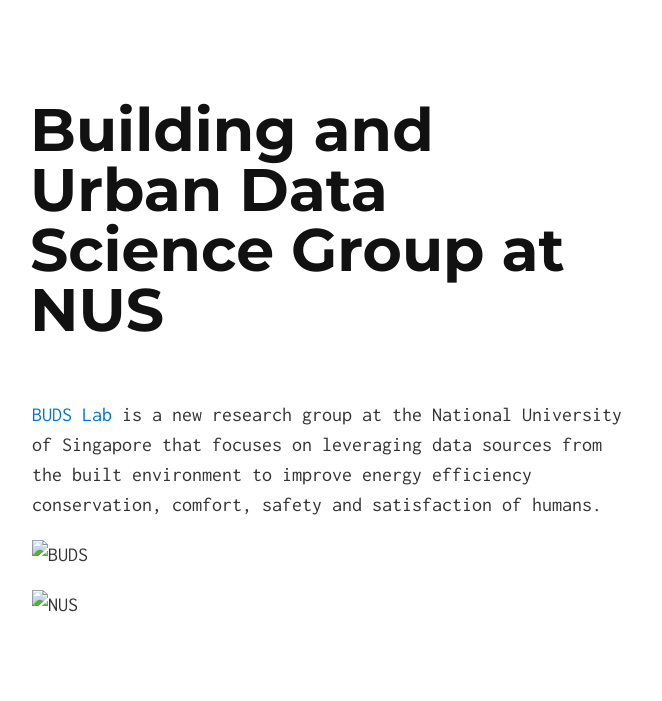
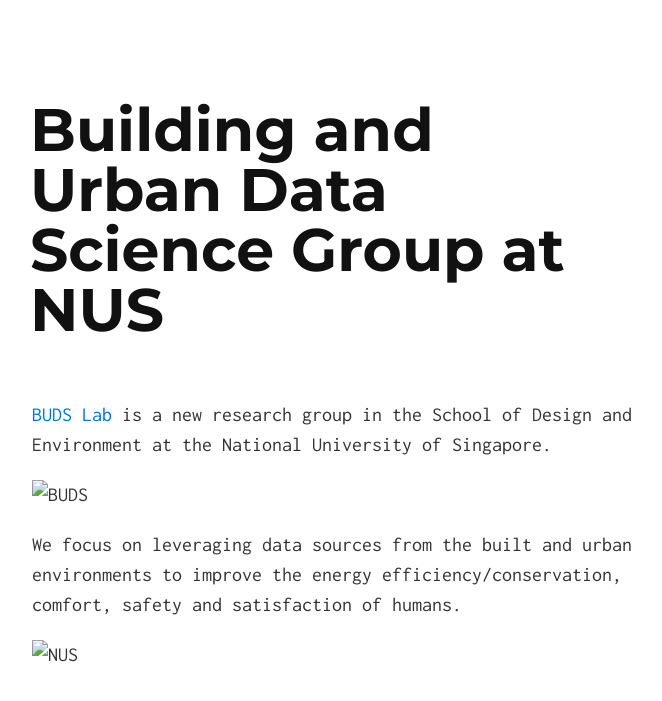
Before and after one commit to buds-lab/buds-lab.github.io, a Jekyll site: the page built from index.md, in a window 1280 px wide. Shown: the top 701 px of the page, without its empty margins (308-970 px from the left). Built offline with Jekyll 4.4.1, drawn with Linux system fonts in a browser that asks for light colours.

```diff
--- a/index.md
+++ b/index.md
@@ -2,9 +2,11 @@
 layout: default
 ---
 
-[BUDS Lab](http://budslab.org/) is a new research group at the National University of Singapore that focuses on leveraging data sources from the built environment to improve energy efficiency conservation, comfort, safety and satisfaction of humans.
+[BUDS Lab](http://budslab.org/) is a new research group in the School of Design and Environment at the National University of Singapore.
 
 ![BUDS](buds-lab.github.io/nus.png)
+
+We focus on leveraging data sources from the built and urban environments to improve the energy efficiency/conservation, comfort, safety and satisfaction of humans.
 
 ![NUS](buds-lab.github.io/nus.png)
 
```
